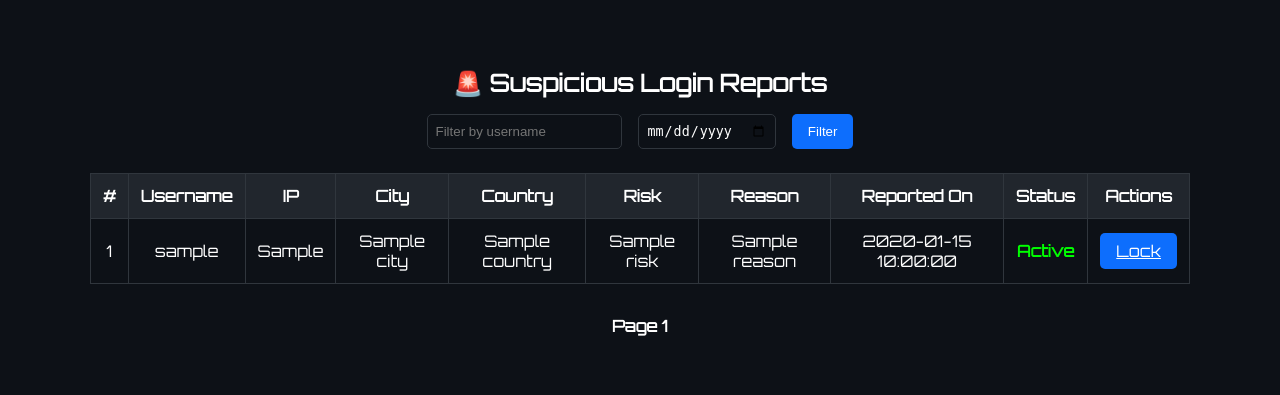
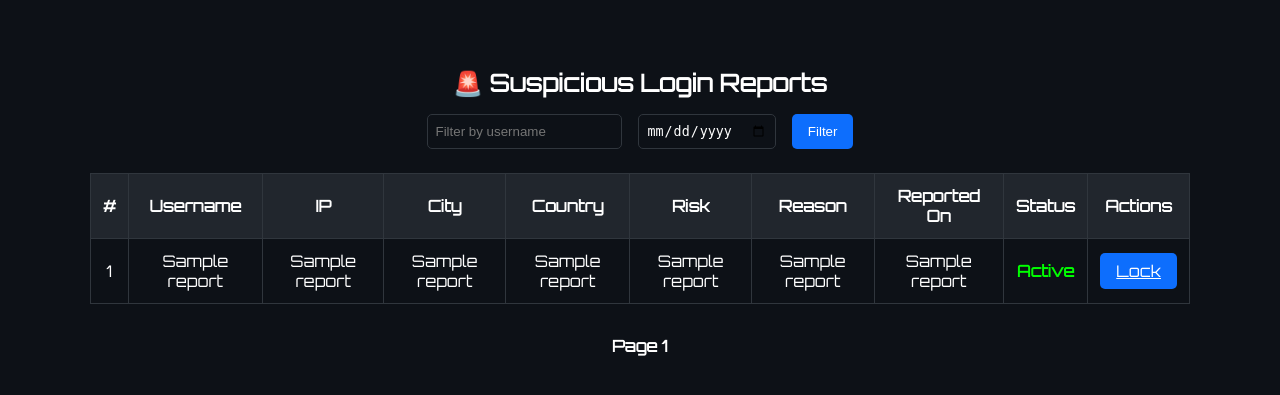
Before and after one commit to HassanHajj1/drbac-app, a Flask app: template templates/admin_suspicious_reports.html in a window 1280 px wide. Shown: the part 52-447 px from the top of the page. Run offline with Flask 3, Linux system fonts and the light colour scheme; the template is opened without the code that fills it: most values are stand-ins (such as "Sample title", 1, 10 or a date in 2020); some libraries are stand-ins or nearby versions.

Commit message:
Add Admin Review Panel and Account Locking features with styled HTML

```diff
--- a/templates/admin_suspicious_reports.html
+++ b/templates/admin_suspicious_reports.html
@@ -6,93 +6,181 @@
 <meta name="viewport" content="width=device-width, initial-scale=1.0">
 <link href="https://fonts.googleapis.com/css2?family=Orbitron&display=swap" rel="stylesheet">
 <style>
+
    body {
+
      background-color: #0d1117;
+
      color: #ffffff;
+
      font-family: 'Orbitron', sans-serif;
+
      margin: 0;
+
      padding: 0;
+
    }
+
    .navbar {
+
      background-color: #161b22;
+
      padding: 1rem;
+
      text-align: center;
+
    }
+
    .navbar a {
+
      color: #58a6ff;
+
      margin: 0 1rem;
+
      text-decoration: none;
+
    }
+
    .navbar a:hover {
+
      color: #ffffff;
+
    }
+
    .container {
+
      max-width: 1100px;
+
      margin: 2rem auto;
+
      padding: 1rem;
+
    }
+
    h2 {
+
      text-align: center;
+
      margin-bottom: 1rem;
+
    }
+
    form.filters {
+
      display: flex;
+
      justify-content: center;
+
      gap: 1rem;
+
      margin-bottom: 1.5rem;
+
      flex-wrap: wrap;
+
    }
+
    input, select {
+
      padding: 0.5rem;
+
      border-radius: 5px;
+
      border: 1px solid #30363d;
+
      background-color: #0d1117;
+
      color: white;
+
    }
+
    .btn {
+
      background-color: #0d6efd;
+
      border: none;
+
      padding: 0.5rem 1rem;
+
      color: white;
+
      border-radius: 5px;
+
      cursor: pointer;
+
    }
+
    .btn:hover {
+
      background-color: #1f77ff;
+
    }
+
    table {
+
      width: 100%;
+
      border-collapse: collapse;
+
      margin-top: 1rem;
+
    }
+
    th, td {
+
      border: 1px solid #30363d;
+
      padding: 0.75rem;
+
      text-align: center;
+
    }
+
    th {
+
      background-color: #21262d;
+
    }
+
    .pagination {
+
      text-align: center;
+
      margin-top: 2rem;
+
    }
+
    .pagination a {
+
      color: #58a6ff;
+
      margin: 0 0.5rem;
+
      text-decoration: none;
+
    }
+
    .pagination a.active {
+
      color: white;
+
      font-weight: bold;
+
    }
+
    .locked {
+
      color: red;
+
      font-weight: bold;
+
    }
+
    .unlocked {
+
      color: #0f0;
+
      font-weight: bold;
+
    }
 </style>
 </head>
@@ -127,37 +215,47 @@
 </tr>
 </thead>
 <tbody>
+
        {% for report in reports %}
 <tr>
-<td>{{ report.id }}</td>
-<td>{{ report.username }}</td>
-<td>{{ report.ip }}</td>
-<td>{{ report.city }}</td>
-<td>{{ report.country }}</td>
-<td>{{ report.risk }}</td>
-<td>{{ report.reason }}</td>
-<td>{{ report.report_time }}</td>
-<td class="{{ 'locked' if report.username in locked_users else 'unlocked' }}">
-           {{ 'Locked' if report.username in locked_users else 'Active' }}
+<td>{{ report[0] }}</td>
+<td>{{ report[1] }}</td>
+<td>{{ report[4] }}</td>
+<td>{{ report[6] }}</td>
+<td>{{ report[7] }}</td>
+<td>{{ report[8] }}</td>
+<td>{{ report[2] }}</td>
+<td>{{ report[3] }}</td>
+<td class="{{ 'locked' if report[10] else 'unlocked' }}">
+
+   {{ 'Locked' if report[10] else 'Active' }}
 </td>
 <td>
-           {% if report.username in locked_users %}
-<a href="/unlock_account/{{ report.username }}" class="btn">Unlock</a>
-           {% else %}
-<a href="/lock_account/{{ report.username }}" class="btn">Lock</a>
-           {% endif %}
+
+   {% if report[10] %}
+<a href="/unlock_account/{{ report[1] }}" class="btn">Unlock</a>
+
+   {% else %}
+<a href="/lock_account/{{ report[1] }}" class="btn">Lock</a>
+
+   {% endif %}
 </td>
 </tr>
+
        {% endfor %}
 </tbody>
 </table>
 <div class="pagination">
+
      {% if page > 1 %}
 <a href="/admin_suspicious_reports?page={{ page - 1 }}{% if request.args.get('user') %}&user={{ request.args.get('user') }}{% endif %}{% if request.args.get('date') %}&date={{ request.args.get('date') }}{% endif %}">« Prev</a>
+
      {% endif %}
 <a class="active">Page {{ page }}</a>
+
      {% if has_next %}
 <a href="/admin_suspicious_reports?page={{ page + 1 }}{% if request.args.get('user') %}&user={{ request.args.get('user') }}{% endif %}{% if request.args.get('date') %}&date={{ request.args.get('date') }}{% endif %}">Next »</a>
+
      {% endif %}
 </div>
 </div>
```
